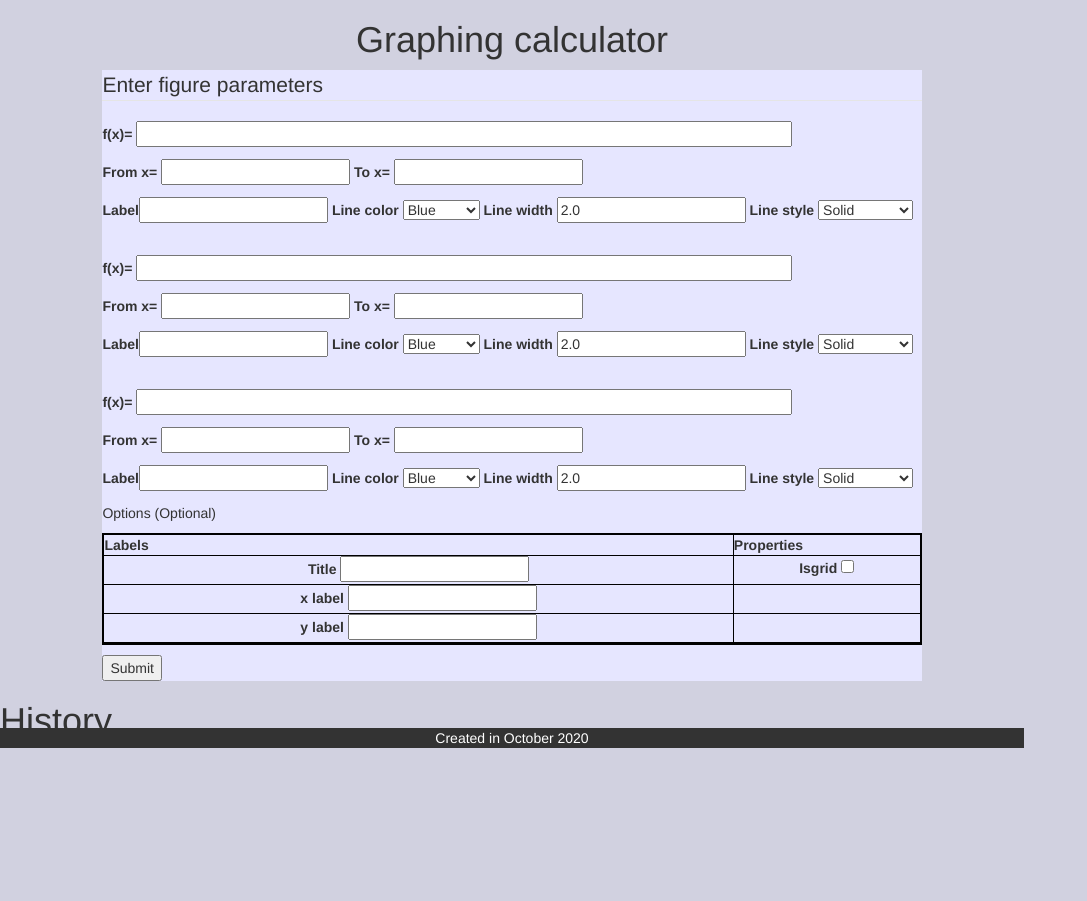
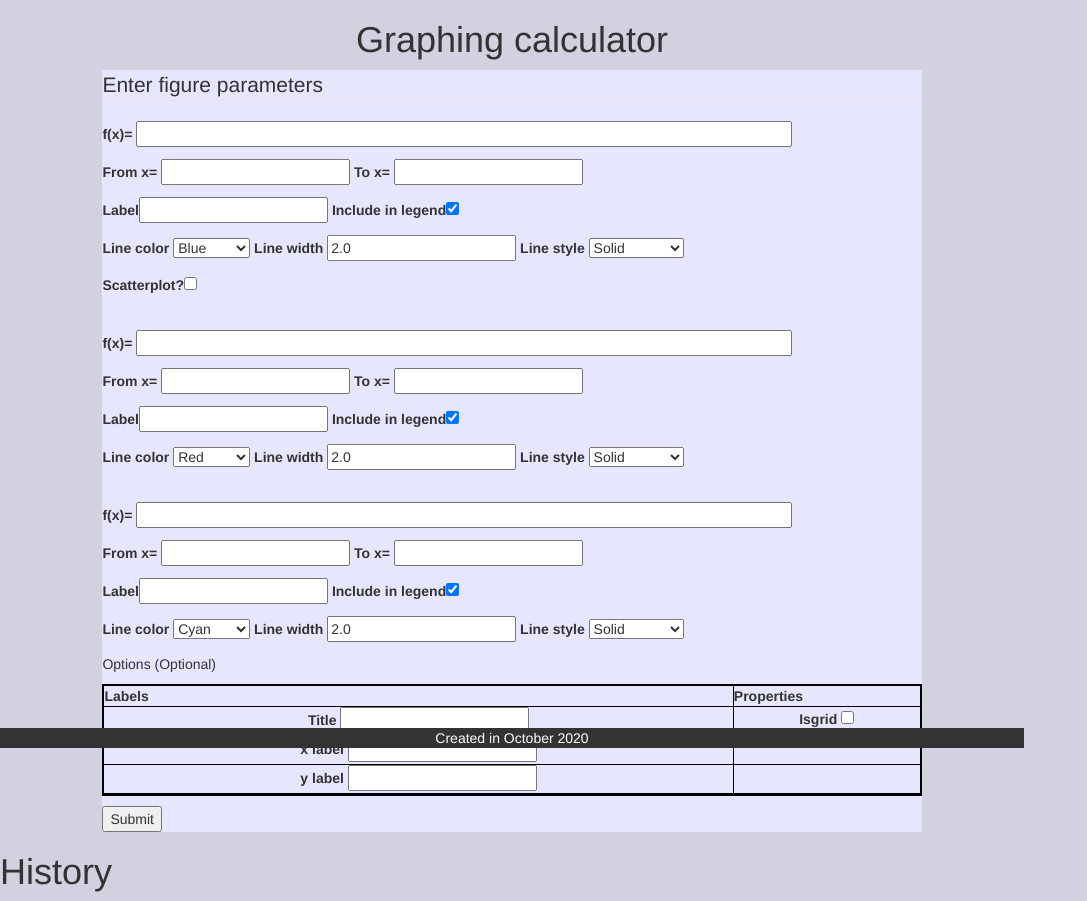
Before and after one commit to kate-melnykova/graphingcalc, a Flask app: page /graph in a window 1280 px wide. Shown: the part 52-953 px from the top of the page, without its empty margins (0-1087 px from the left). Before the commit the page ends 800 px from the top, so only its background shows below. Run offline with Flask 2, Linux system fonts and the light colour scheme; some libraries are stand-ins or nearby versions.

Commit message:
Add scatterplot button and reorganize the html (without implementation). Add default values for the line color, add an option to exclude the label from the legend

```diff
--- a/calcs/templates/graph.html
+++ b/calcs/templates/graph.html
@@ -12,11 +12,15 @@
             {{ form.xmin1.label }} {{ form.xmin1() }}
             {{ form.xmax1.label }} {{ form.xmax1() }}
         </p>
-        <p> {{ form.label1.label }}{{ form.label1() }}
+        <p>
+            {{ form.label1.label }}{{ form.label1() }}
+            {{ form.include_in_legend1.label }}{{ form.include_in_legend1() }}</p>
+        <p>
             {{ form.linecolor1.label }} {{ form.linecolor1() }}
             {{ form.linewidth1.label }} {{ form.linewidth1() }}
             {{ form.linestyle1.label }} {{ form.linestyle1() }}
         </p>
+        <p> {{ form.scatterplot1.label }}{{ form.scatterplot1() }}</p>
         <br>
 
         <p>{{ form.expression2.label }} {{ form.expression2() }}</p>
@@ -26,6 +30,9 @@
         </p>
         <p>
             {{ form.label2.label }}{{ form.label2() }}
+            {{ form.include_in_legend2.label }}{{ form.include_in_legend2() }}
+        </p>
+        <p>
             {{ form.linecolor2.label }} {{ form.linecolor2() }}
             {{ form.linewidth2.label }} {{ form.linewidth2() }}
             {{ form.linestyle2.label }} {{ form.linestyle2() }}
@@ -40,6 +47,9 @@
         </p>
         <p>
             {{ form.label3.label }}{{ form.label3() }}
+            {{ form.include_in_legend3.label }}{{ form.include_in_legend3() }}
+        </p>
+        <p>
             {{ form.linecolor3.label }} {{ form.linecolor3() }}
             {{ form.linewidth3.label }} {{ form.linewidth3() }}
             {{ form.linestyle3.label }} {{ form.linestyle3() }}
--- a/calcs/views/forms.py
+++ b/calcs/views/forms.py
@@ -32,6 +32,7 @@ class GraphingForm(FlaskForm):
     xmin1 = FloatField('From x=', [validators.Length(min=6, max=35)])
     xmax1 = FloatField('To x=', [validators.Length(min=6, max=35)])
     label1 = StringField('Label')
+    include_in_legend1 = BooleanField('Include in legend', default=True)
     linecolor1 = SelectField('Line color', choices=[
         ('b', 'Blue'),
         ('g', 'Green'),
@@ -41,11 +42,13 @@ class GraphingForm(FlaskForm):
         ('y', 'Yellow'),
         ('k', 'Black'),
         ('w', 'White')
-    ])
+    ], default=['b'])
     linewidth1 = FloatField('Line width',
                            default=2.0,
                            validators=[validators.NumberRange(min=0.0,
                                                               message='Line width must be positive')])
+    # markersize = SelectField()
+    scatterplot1 = BooleanField('Scatterplot?')
 
     linestyle1 = SelectField('Line style', default='-', choices=[
         ('-', 'Solid'),
@@ -60,6 +63,7 @@ class GraphingForm(FlaskForm):
     xmin2 = FloatField('From x=', [validators.Length(min=6, max=35)])
     xmax2 = FloatField('To x=', [validators.Length(min=6, max=35)])
     label2 = StringField('Label')
+    include_in_legend2 = BooleanField('Include in legend', default=True)
     linecolor2 = SelectField('Line color', choices=[
         ('b', 'Blue'),
         ('g', 'Green'),
@@ -69,7 +73,7 @@ class GraphingForm(FlaskForm):
         ('y', 'Yellow'),
         ('k', 'Black'),
         ('w', 'White')
-    ])
+    ], default='r')
     linewidth2 = FloatField('Line width',
                            default=2.0,
                            validators=[validators.NumberRange(min=0.0,
@@ -81,6 +85,7 @@ class GraphingForm(FlaskForm):
         ('-.', 'Dashed-dot'),
         ('.', 'Dotted')
     ])
+    scatterplot2 = BooleanField('Scatterplot?')
 
     expression3 = StringField('f(x)=',
                               validators=[validators.Length(min=1, max=100)],
@@ -88,6 +93,7 @@ class GraphingForm(FlaskForm):
     xmin3 = FloatField('From x=', [validators.Length(min=6, max=35)])
     xmax3 = FloatField('To x=', [validators.Length(min=6, max=35)])
     label3 = StringField('Label')
+    include_in_legend3 = BooleanField('Include in legend', default=True)
     linecolor3 = SelectField('Line color', choices=[
         ('b', 'Blue'),
         ('g', 'Green'),
@@ -97,7 +103,7 @@ class GraphingForm(FlaskForm):
         ('y', 'Yellow'),
         ('k', 'Black'),
         ('w', 'White')
-    ])
+    ], default='c')
     linewidth3 = FloatField('Line width',
                            default=2.0,
                            validators=[validators.NumberRange(min=0.0,
@@ -109,6 +115,7 @@ class GraphingForm(FlaskForm):
         ('-.', 'Dashed-dot'),
         ('.', 'Dotted')
     ])
+    scatterplot3 = BooleanField('Scatterplot?')
 
     title = StringField('Title')
     xlabel = StringField('x label')
```
Also changed, not shown: calcs/static/m00.webp (added), calcs/static/marker_circle.jpg (added), calcs/static/marker_circle.webp (added), calcs/static/marker_dot.webp (added), calcs/static/marker_octagon.webp (added), calcs/static/marker_pentagon.webp (added), calcs/static/marker_plus.webp (added), calcs/static/marker_plus_slim.webp (added), calcs/static/marker_square.webp (added), calcs/static/marker_star.webp (added), calcs/static/marker_triangle_down.webp (added), calcs/static/marker_triangle_left.webp (added), calcs/static/marker_triangle_right.webp (added), calcs/static/marker_triangle_up.webp (added), 1 more files.
